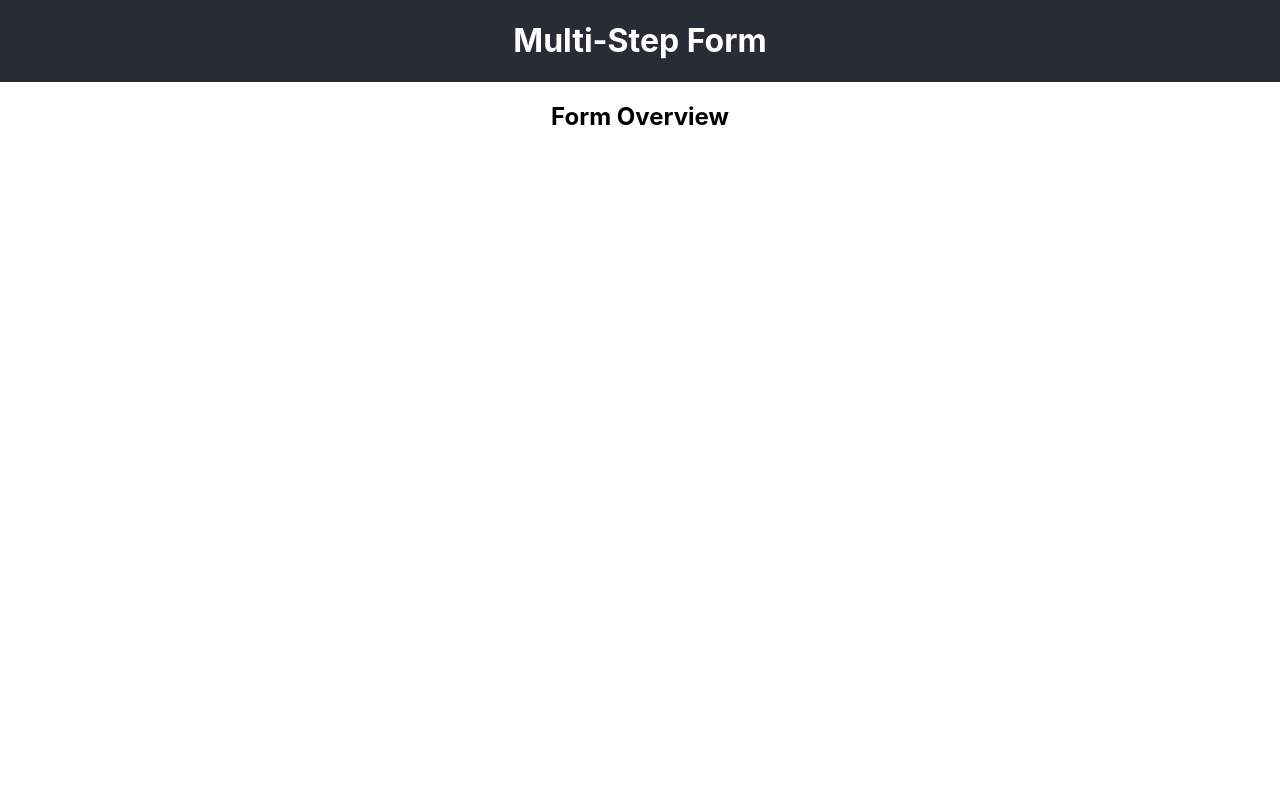
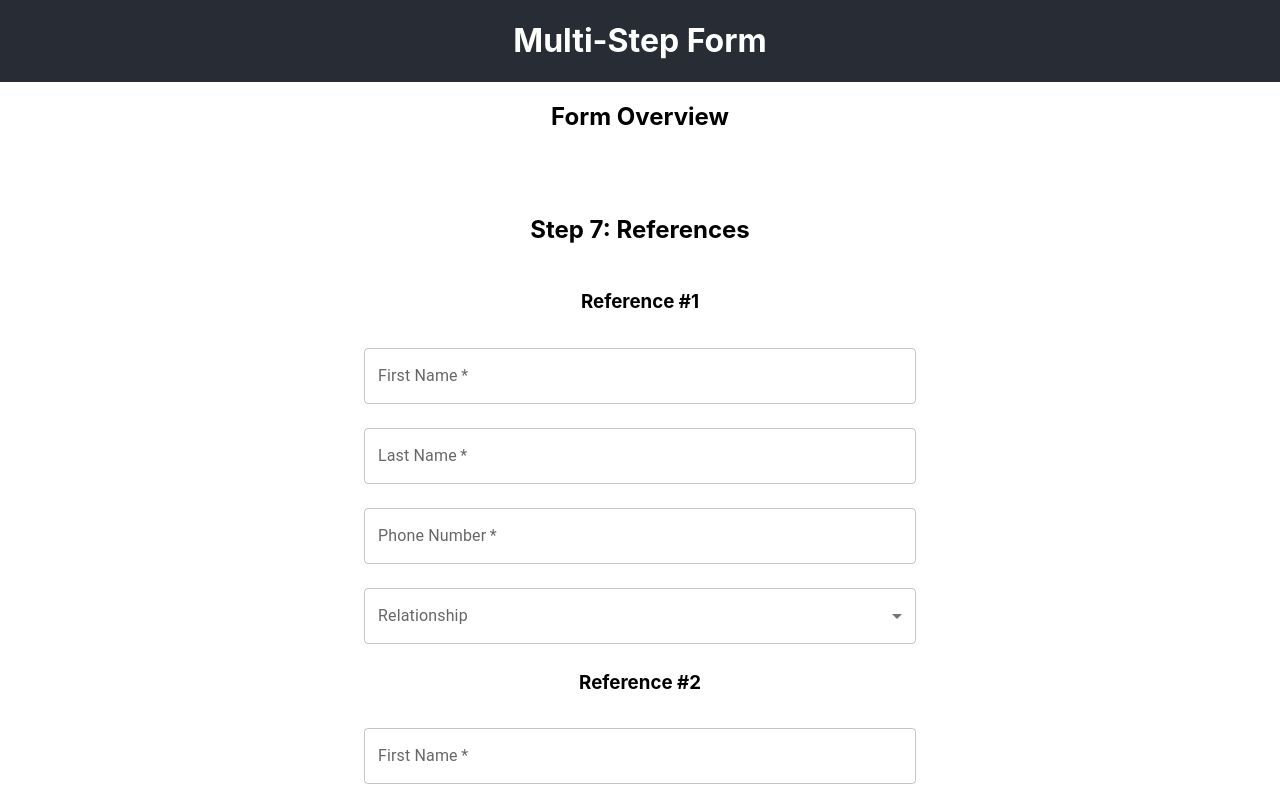
Before and after one commit to freelifebrett/spec-fi-app, a React (Create React App) app: page /step-7 in a window 1280 px wide. Shown: the top 800 px of the page. Built offline with nearby package versions, Linux system fonts and the light colour scheme.

Commit message:
Added step seven

```diff
--- a/src/components/MultiStepForm/FormSteps/StepSeven/StepSeven.js
+++ b/src/components/MultiStepForm/FormSteps/StepSeven/StepSeven.js
@@ -1,102 +1,103 @@
 import React, { useState } from 'react';
 import { useDispatch, useSelector } from 'react-redux';
-import { updateReferences } from './formSlice'; // Update with your actual path
+import { TextField, Button, FormControl, InputLabel, Select, MenuItem, Box, Container } from '@mui/material';
+import { updateField } from '../../../../redux/form/formSlice'; // Update with your actual path
 
 const StepSeven = () => {
   const dispatch = useDispatch();
-  const references = useSelector((state) => state.form.references);
+  const formData = useSelector((state) => state.form);
   const [errors, setErrors] = useState({});
 
-  const validatePhoneNumber = (number) => {
+  const validatePhoneNumber = (phoneNumber) => {
     const regex = /^\d{10}$/;
-    return regex.test(number.replace(/[\s-()]/g, ''));
+    return regex.test(phoneNumber.replace(/[\s-()]/g, ''));
   };
 
-  const handleChange = (index, field, value) => {
-    const updatedReferences = [...references];
-    updatedReferences[index] = { ...updatedReferences[index], [field]: value };
-    dispatch(updateReferences(updatedReferences));
+  const handleChange = (fieldName, value) => {
+    dispatch(updateField({ fieldName, fieldValue: value }));
 
-    // Validate phone number format for reference
-    if (field === 'phoneNumber' && !validatePhoneNumber(value)) {
+    if (fieldName.includes('Phone') && !validatePhoneNumber(value)) {
       setErrors(prevErrors => ({
         ...prevErrors,
-        [`reference${index + 1}PhoneNumber`]: 'Invalid phone number format. Use 5551234567.',
+        [fieldName]: 'Invalid phone number format. Use 5551234567.',
       }));
     } else {
-      setErrors(prevErrors => ({ ...prevErrors, [`reference${index + 1}PhoneNumber`]: '' }));
+      setErrors(prevErrors => ({ ...prevErrors, [fieldName]: '' }));
     }
   };
 
-  const handleSubmit = (e) => {
-    e.preventDefault();
-    // Here you would typically handle the submission of the form data.
-  };
+  const handleSubmit = () => {
+    console.info(formData);
+  }
+
+  // Example check to enable the 'Next' button
+  const canProceed = ['reference1FirstName', 'reference1LastName', 'reference1Phone', 'reference1Relationship',
+                      'reference2FirstName', 'reference2LastName', 'reference2Phone', 'reference2Relationship']
+                      .every(field => formData[field] && String(formData[field]).trim() !== '');
 
   return (
-    <div className="step-seven-form">
-      <h2>Step 7: References</h2>
-      <form onSubmit={handleSubmit}>
-        {references.map((reference, index) => (
-          <div key={`reference-${index}`}>
-            <h3>Reference #{index + 1}</h3>
-            <div className="form-group">
-              <label htmlFor={`first-name-${index}`}>First Name (Required)</label>
-              <input
-                type="text"
-                id={`first-name-${index}`}
-                value={reference.firstName}
-                onChange={(e) => handleChange(index, 'firstName', e.target.value)}
+    <Container component="main" maxWidth="sm">
+      <Box sx={{ marginTop: 8, display: 'flex', flexDirection: 'column', alignItems: 'center' }}>
+        <h2>Step 7: References</h2>
+        <Box component="form" noValidate sx={{ mt: 1 }}>
+          {[1, 2].map((refNumber) => (
+            <Box key={`reference-${refNumber}`} sx={{ mb: 2 }}>
+              <h3>Reference #{refNumber}</h3>
+              <TextField
+                fullWidth
+                label="First Name"
+                name={`reference${refNumber}FirstName`}
+                value={formData[`reference${refNumber}FirstName`] || ''}
+                onChange={(e) => handleChange(`reference${refNumber}FirstName`, e.target.value)}
                 required
+                margin="normal"
               />
-            </div>
-            <div className="form-group">
-              <label htmlFor={`last-name-${index}`}>Last Name (Required)</label>
-              <input
-                type="text"
-                id={`last-name-${index}`}
-                value={reference.lastName}
-                onChange={(e) => handleChange(index, 'lastName', e.target.value)}
+              <TextField
+                fullWidth
+                label="Last Name"
+                name={`reference${refNumber}LastName`}
+                value={formData[`reference${refNumber}LastName`] || ''}
+                onChange={(e) => handleChange(`reference${refNumber}LastName`, e.target.value)}
                 required
+                margin="normal"
               />
-            </div>
-            <div className="form-group">
-              <label htmlFor={`phone-number-${index}`}>Phone Number (Required)</label>
-              <input
-                type="text"
-                id={`phone-number-${index}`}
-                value={reference.phoneNumber}
-                onChange={(e) => handleChange(index, 'phoneNumber', e.target.value)}
+              <TextField
+                fullWidth
+                label="Phone Number"
+                name={`reference${refNumber}Phone`}
+                value={formData[`reference${refNumber}Phone`] || ''}
+                onChange={(e) => handleChange(`reference${refNumber}Phone`, e.target.value)}
                 required
-                placeholder="5551234567 (No Dashes)"
+                margin="normal"
+                error={!!errors[`reference${refNumber}Phone`]}
+                helperText={errors[`reference${refNumber}Phone`]}
               />
-              {errors[`reference${index + 1}PhoneNumber`] && (
-                <p className="error">{errors[`reference${index + 1}PhoneNumber`]}</p>
-              )}
-            </div>
-            <div className="form-group">
-              <label htmlFor={`relationship-${index}`}>Relationship (Required)</label>
-              <select
-                id={`relationship-${index}`}
-                value={reference.relationship}
-                onChange={(e) => handleChange(index, 'relationship', e.target.value)}
-                required
-              >
-                <option value="parent">Parent</option>
-                <option value="sibling">Sibling</option>
-                <option value="friend">Friend</option>
-                <option value="colleague">Colleague</option>
-                <option value="other">Other</option>
-              </select>
-            </div>
-          </div>
-        ))}
-        <button type="button" onClick={() => dispatch(/* dispatch previous step action */)}>
-          Previous
-        </button>
-        <button type="submit">Submit</button>
-      </form>
-    </div>
+              <FormControl fullWidth margin="normal">
+                <InputLabel>Relationship</InputLabel>
+                <Select
+                  name={`reference${refNumber}Relationship`}
+                  value={formData[`reference${refNumber}Relationship`] || ''}
+                  onChange={(e) => handleChange(`reference${refNumber}Relationship`, e.target.value)}
+                  required
+                >
+                  <MenuItem value="parent">Parent</MenuItem>
+                  <MenuItem value="sibling">Sibling</MenuItem>
+                  <MenuItem value="friend">Friend</MenuItem>
+                  <MenuItem value="colleague">Colleague</MenuItem>
+                  <MenuItem value="other">Other</MenuItem>
+                </Select>
+              </FormControl>
+            </Box>
+          ))}
+          <Button variant="contained" color="primary" onClick={() => {/* dispatch previous step action */}} sx={{ mr: 1 }}>
+            Previous
+          </Button>
+          <Button type="submit" variant="contained" color="primary" disabled={!canProceed} onClick={() => handleSubmit}>
+            Next
+          </Button>
+        </Box>
+      </Box>
+    </Container>
   );
 };
 
--- a/src/components/MultiStepForm/FormSteps/StepSix/StepSix.js
+++ b/src/components/MultiStepForm/FormSteps/StepSix/StepSix.js
@@ -2,9 +2,11 @@ import React from 'react';
 import { useDispatch, useSelector } from 'react-redux';
 import { TextField, Button, FormControl, InputLabel, Select, MenuItem, Container, Typography, Box } from '@mui/material';
 import { updateField } from '../../../../redux/form/formSlice';
+import { useNavigate } from 'react-router-dom';
 
 const StepSix = () => {
   const dispatch = useDispatch();
+  const navigate = useNavigate();
   const formData = useSelector(state => state.form);
   const [errors, setErrors] = React.useState({});
 
@@ -48,9 +50,18 @@ const StepSix = () => {
     setErrors(prevErrors => ({ ...prevErrors, [name]: error }));
   };
 
+  // Navigation functions
+  const goToPreviousStep = () => {
+    navigate('/step-5'); // Update with your actual route
+  };
+
+  const goToNextStep = () => {
+    navigate('/step-7'); // Update with your actual route
+  };
+
   const canProceed = Object.values(errors).every(x => x === '') &&
     ['bankName', 'accountNumber', 'routingNumber', 'cardNumber', 'cardCVV', 'cardExpMonth', 'cardExpYear']
-      .every(field => formData[field] && formData[field].trim() !== '');
+      .every(field => formData[field] && String(formData[field]).trim() !== '');
 
   return (
     <Container component="main" maxWidth="sm">
@@ -137,17 +148,20 @@ const StepSix = () => {
               ))}
             </Select>
           </FormControl>
+          <Box mt={2}>
+            <Button variant="contained" color="primary" onClick={goToPreviousStep}>
+              Previous
+            </Button>
             <Button
-            type="submit"
-            fullWidth
               variant="contained"
               color="primary"
-            disabled={!canProceed}
-            onClick={() => {/* handle next step */}}
-            sx={{ mt: 3, mb: 2 }}
+              onClick={goToNextStep}
+              style={{ marginLeft: '10px' }}
+              disabled={!canProceed}  // Disable the button if canProceed is false
             >
               Next
             </Button>
+          </Box>
         </Box>
       </Box>
     </Container>
--- a/src/components/MultiStepForm/MultiStepForm.js/MultiStepForm.js
+++ b/src/components/MultiStepForm/MultiStepForm.js/MultiStepForm.js
@@ -6,6 +6,7 @@ import StepThree from '../FormSteps/StepThree';
 import StepFour from '../FormSteps/StepFour';
 import StepFive from '../FormSteps/StepFive';
 import StepSix from '../FormSteps/StepSix';
+import StepSeven from '../FormSteps/StepSeven';
 // ... import all other step components
 
 const MultiStepForm = () => {
@@ -20,6 +21,7 @@ const MultiStepForm = () => {
         <Route path="step-4" element={<StepFour />} />
         <Route path="step-5" element={<StepFive />} />
         <Route path="step-6" element={<StepSix />} />
+        <Route path="step-7" element={<StepSeven />} />
       </Routes>
       {/* Navigation buttons are typically not needed here as each step would have its own navigation. */}
     </div>
--- a/src/redux/form/formSlice.js
+++ b/src/redux/form/formSlice.js
@@ -42,11 +42,8 @@ const formSlice = createSlice({
   reducers: {
     updateField(state, action) {
       // You can update a specific field based on the action payload
-      console.info(action)
       const { fieldName, fieldValue } = action.payload;
-      console.info(fieldName, fieldValue);
       state[fieldName] = fieldValue;
-      console.info(state[fieldName])
     },
     updateCurrentStep(state, action) {
       // Update the currentStep based on the action payload
```
Lines whose indentation alone changed are shown as unchanged.
